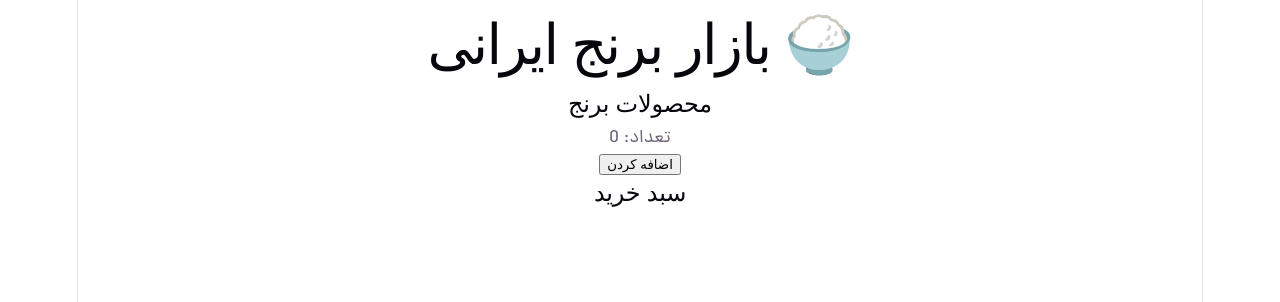
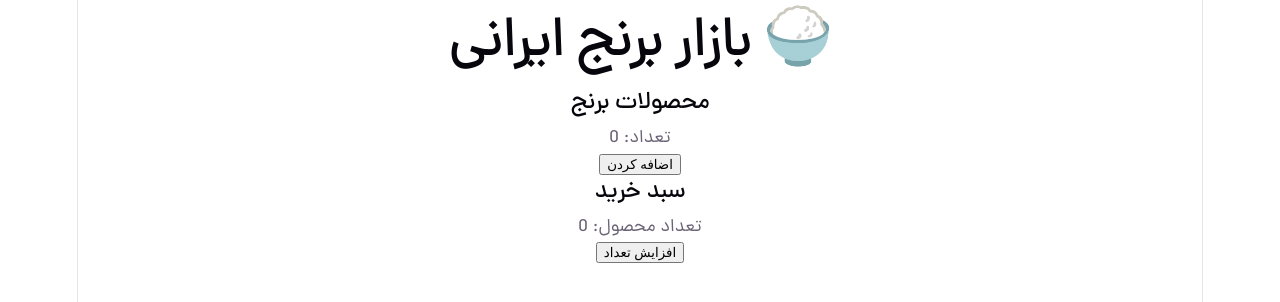
Before and after one commit to kalagermousavi/rice-market, a React (Vite) app: page / in a window 1280 px wide. Shown: the top 302 px of the page. Built offline with nearby package versions, Linux system fonts and the light colour scheme.

Commit message:
feat: practice useState and useEffect

```diff
--- a/src/components/Cart.jsx
+++ b/src/components/Cart.jsx
@@ -1,7 +1,17 @@
+import { useEffect, useState } from "react";
+
 function Cart() {
+  const [count, setCount] = useState(0);
+
+  useEffect(() => {
+    console.log("Count updated:", count);
+  }, [count]);
+
   return (
     <section>
       <h2>سبد خرید</h2>
+      <p>تعداد محصول: {count}</p>
+      <button onClick={() => setCount(count + 1)}>افزایش تعداد</button>
     </section>
   );
 }
--- a/src/index.css
+++ b/src/index.css
@@ -15,7 +15,6 @@
   src: url("./assets/fonts/dana-black.woff2") format("woff2");
   font-weight: 900;
 }
-@import url("https://fonts.googleapis.com/css2?family=Vazirmatn:wght@400;500;600;700&display=swap");
 
 :root {
   --text: #6b6375;
@@ -30,8 +29,8 @@
   --shadow:
     rgba(0, 0, 0, 0.1) 0 10px 15px -3px, rgba(0, 0, 0, 0.05) 0 4px 6px -2px;
 
-  --sans: "Vazirmatn", sans-serif;
-  --heading: "Vazirmatn", sans-serif;
+  --sans: "Dana", sans-serif;
+  --heading: "Dana", sans-serif;
   --mono: ui-monospace, Consolas, monospace;
 
   font: 18px/145% var(--sans);
```
